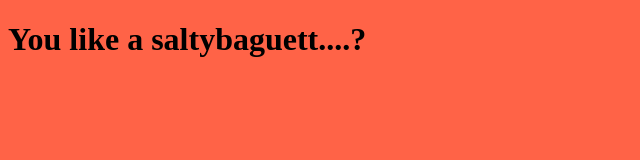
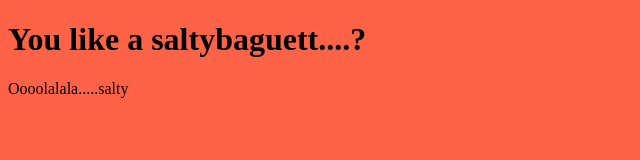
Before and after one commit to larsnordstrom/saltybaguette, a plain HTML site: page index.html in a window 1280 px wide. Shown: the whole page, without its empty margins (0-640 px from the left). Drawn offline with Linux system fonts and the light colour scheme.

Commit message:
ooolalala..

```diff
--- a/index.html
+++ b/index.html
@@ -13,5 +13,6 @@
 </head>
 <body>
     <h1>You like a saltybaguett....?</h1>
+    <p>Oooolalala.....salty</p>
 </body>
 </html>
```
